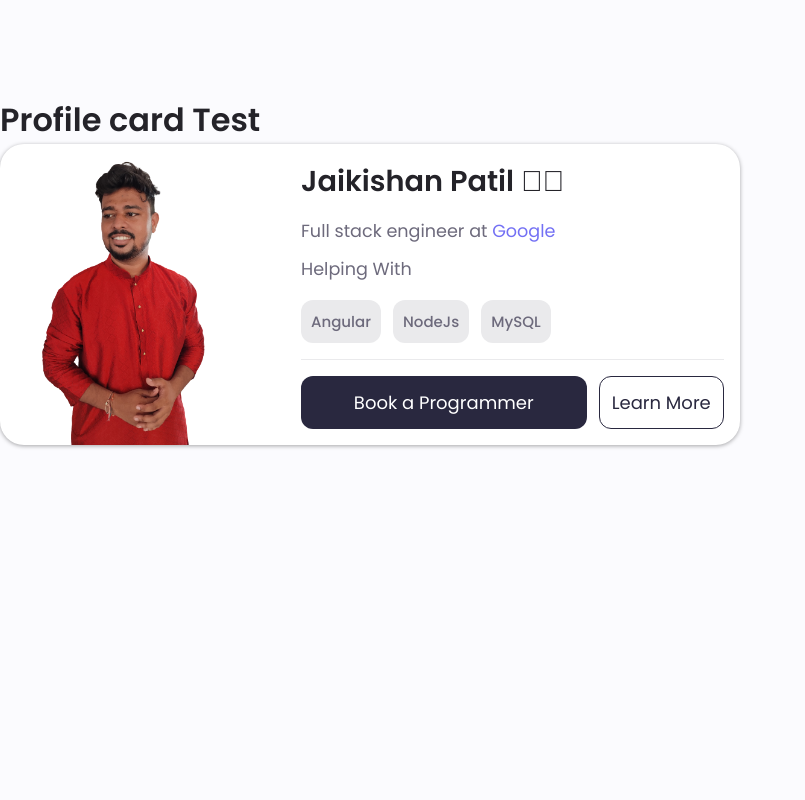
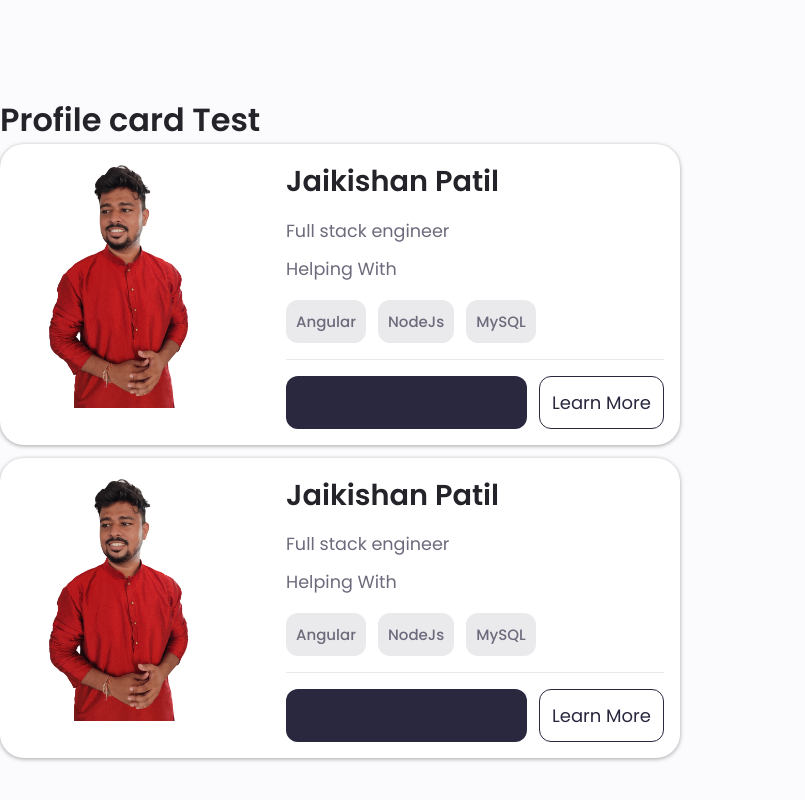
Before and after one commit to jaikishanpatil/my-portfolio, an Angular app: page /test in a window 1280 px wide. Shown: the part 954-1754 px from the top of the page, without its empty margins (0-805 px from the left). Before the commit the page ends 1449 px from the top, so only its background shows below. Built offline with nearby package versions, Linux system fonts and the light colour scheme.

Commit message:
profile card done

```diff
--- a/src/app/modules/main-module/sub-pages/test/test.component.html
+++ b/src/app/modules/main-module/sub-pages/test/test.component.html
@@ -34,6 +34,6 @@
 <br>
 <br>
 <h1>Profile card Test</h1>
-<profile-card></profile-card>
+<profile-card (bookMe)="book($event)"></profile-card>
 <br>
 <br>
--- a/src/app/modules/main-module/sub-pages/test/test.component.ts
+++ b/src/app/modules/main-module/sub-pages/test/test.component.ts
@@ -135,4 +135,7 @@ export class TestComponent implements OnInit {
     },
   ]
 
+  book(event:any){
+    console.log(event);
+  }
 }
--- a/src/app/shared/modules/cards/profile-card/profile-card.component.html
+++ b/src/app/shared/modules/cards/profile-card/profile-card.component.html
@@ -1,27 +1,34 @@
-<div class="card-container">
-  <article class="card">
+<div class="card-container" >
+  <article class="card" *ngFor="let item of data">
     <div class="background">
-      <img
-        src="../../../../../assets/images/jaikisha_about_img.png"
-        alt="profile"
-      />
+      <ng-container *ngIf="item?.image && item?.image.length; else elseTemplate">
+        <img
+          src="{{item.image}}"
+          alt="profile"
+        />
+      </ng-container>
+      <ng-template #elseTemplate>
+        <img
+          src="../../../../../assets/images/noneProfile.png"
+          alt="profile"
+        />
+      </ng-template>
     </div>
     <div class="content">
-      <h2>Jaikishan Patil &#127468;&#127463;</h2>
-      <p>
-        Full stack engineer at
-        <a href="htts://www.google.com" title="google" target="_blank"
+      <h2>{{item.name}}</h2>
+      <p *ngIf="item?.description">
+        {{item.description}}
+        <!-- <a href="htts://www.google.com" title="google" target="_blank"
           >Google</a
-        >
+        > -->
       </p>
       <p>Helping With</p>
-      <ul class="chips">
-        <li class="chip">Angular</li>
-        <li class="chip">NodeJs</li>
-        <li class="chip">MySQL</li>
-      </ul>
-      <div class="action-buttons">
-        <a href="#" title="test"> Book a Programmer </a>
+        <ul class="chips" *ngIf="item?.technologies.length">
+          <li class="chip" *ngFor="let chips of item?.technologies">{{chips}}</li>
+        </ul>
+
+      <div class="action-buttons" *ngIf="item.isActionButtonsEnable">
+        <a href="#" title="test" (click)="book(item)"></a>
         <a href="#" class="secondary" title="learn more"> Learn More </a>
       </div>
     </div>
--- a/src/app/shared/modules/cards/profile-card/profile-card.component.scss
+++ b/src/app/shared/modules/cards/profile-card/profile-card.component.scss
@@ -1,3 +1,8 @@
+.card-container {
+    display: flex;
+    flex-wrap: wrap;
+    gap: 0.8rem;
+}
 .card {
     display: flex;
     flex-wrap: wrap;
@@ -5,7 +10,7 @@
     background-color: #fff;
     // cursor: pointer;
     overflow: hidden;
-    max-width: clamp(320px, 70vw, 740px);
+    max-width: clamp(320px, 70vw, 680px);
     min-width: 320px;
     min-height: 280px;
     box-shadow: rgba(0, 0, 0, 0.35) 0px 1px 4px;
@@ -21,8 +26,8 @@
 
 .background img {
     width: 100%;
-    height: 100%;
     object-fit: cover;
+    padding: 0.4rem;
 }
 
 .content {
--- a/src/app/shared/modules/cards/profile-card/profile-card.component.ts
+++ b/src/app/shared/modules/cards/profile-card/profile-card.component.ts
@@ -1,4 +1,4 @@
-import { Component, OnInit } from '@angular/core';
+import { Component, EventEmitter, Input, OnInit, Output } from '@angular/core';
 
 @Component({
   selector: 'profile-card',
@@ -6,10 +6,36 @@ import { Component, OnInit } from '@angular/core';
   styleUrls: ['./profile-card.component.scss']
 })
 export class ProfileCardComponent implements OnInit {
-
+  @Input() data:any=[
+    {
+      image:'../../../../../assets/images/jaikisha_about_img.png',
+      name:'Jaikishan Patil',
+      description:'Full stack engineer',
+      technologies:[
+        'Angular',
+        'NodeJs',
+        'MySQL'
+      ],
+      isActionButtonsEnable:true,
+    },
+    {
+      image:'../../../../../assets/images/jaikisha_about_img.png',
+      name:'Jaikishan Patil',
+      description:'Full stack engineer',
+      technologies:[
+        'Angular',
+        'NodeJs',
+        'MySQL'
+      ],
+      isActionButtonsEnable:true,
+    }
+  ]
+  @Output() bookMe= new EventEmitter<any>();
   constructor() { }
 
   ngOnInit(): void {
   }
-
+  book(item:any){
+    this.bookMe.emit(item);
+  }
 }
```
